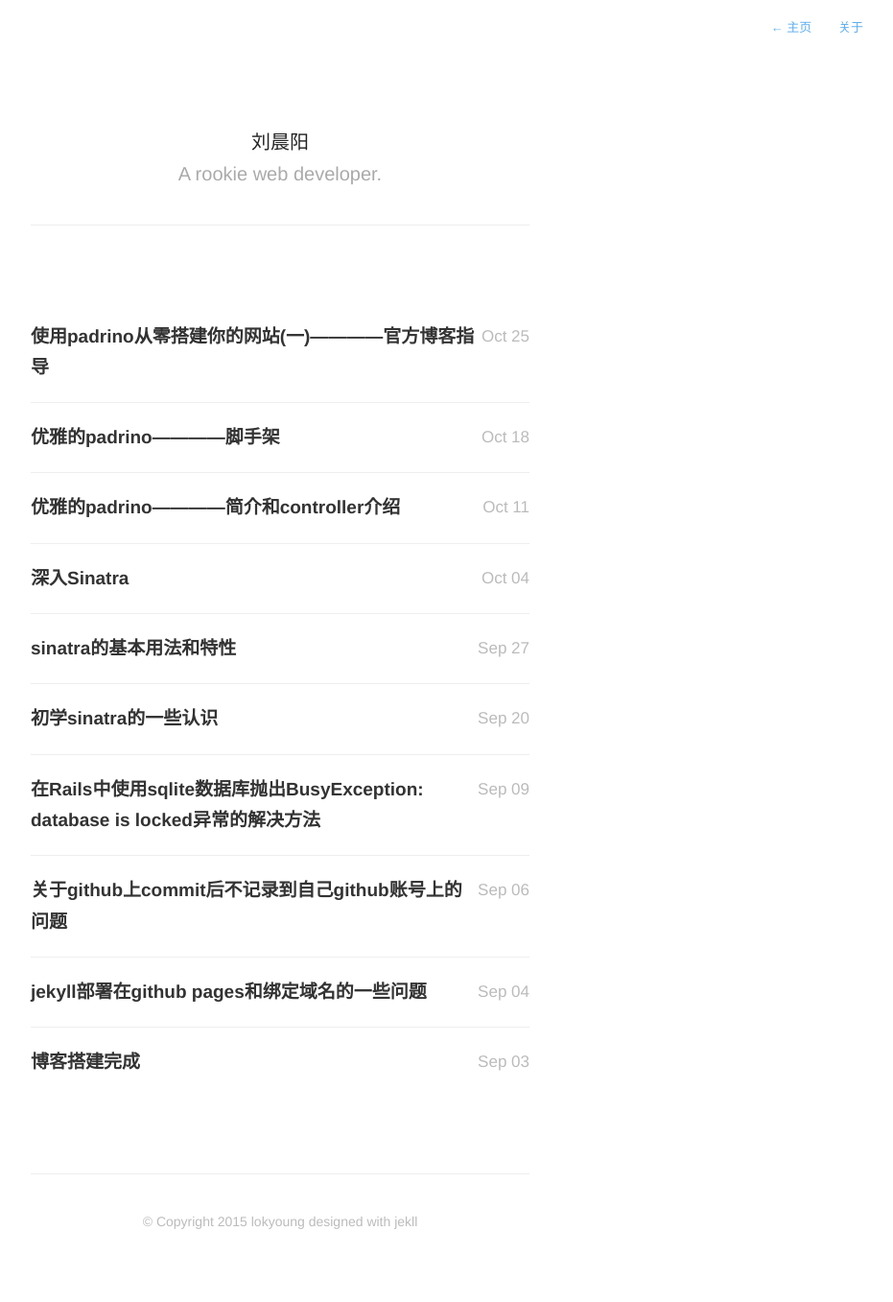
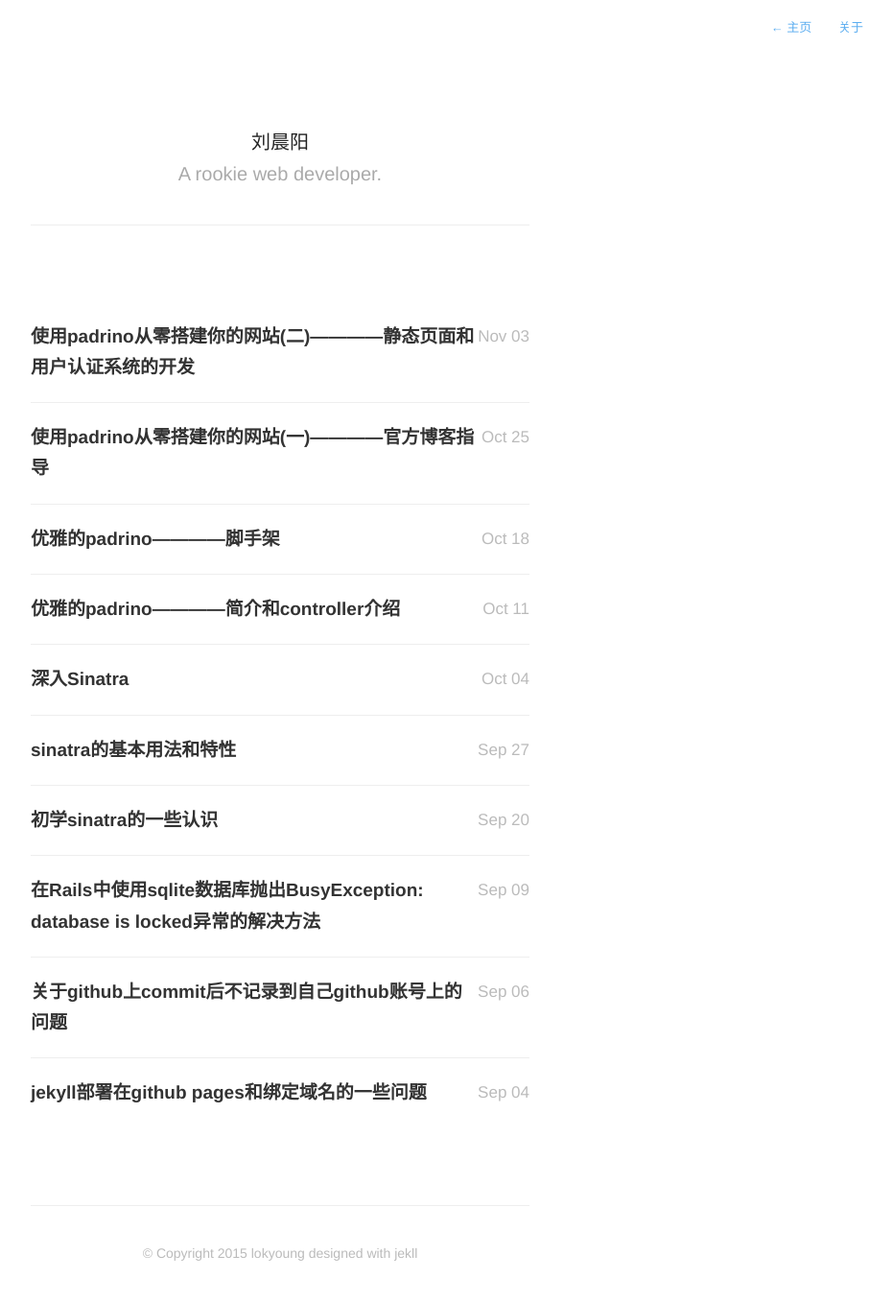
Before and after one commit to lokyoung/lcy_blog, a Jekyll site: the page built from index.html, in a window 1280 px wide. Shown: the whole page at 96% size, without its empty margins (348-1279 px from the left). Built offline with Jekyll 4.4.1, drawn with Linux system fonts in a browser that asks for light colours; Markdown is read by kramdown in place of the engine named in the settings; the list of posts is cut into pages by our own code; before the commit the page ends 1324 px from its top, so only the background shows below that; part of the change alters nothing that is shown.

Commit message:
padrino07

```diff
--- a/_posts/2015-09-03-my-blog-setup.markdown
+++ /dev/null
@@ -1,10 +0,0 @@
----
-title: "博客搭建完成"
-date: 2015-09-03 21:54:51
----
-
-经过几天的纠结和尝试，原本准备用Rails跑在vps上，但是考虑墙和成本问题（好吧主要是没钱），还是决定用github pages。
-
-博客使用了jekyll的一个流行模版，个人觉得很简洁也很清新。
-
-本人目前还是大学在校生，喜欢编程，喜欢Ruby。本博客会记录我的程序生活中的各种感悟。也希望自己能好好坚持下去。
--- a/_posts/2015-10-25-padrino06.markdown
+++ b/_posts/2015-10-25-padrino06.markdown
@@ -186,3 +186,4 @@ end
     #footer
       Copyright (c) 2009-2015 Padrino
 </code></pre>
+这样我们的博客就完成了。我想，通过这样一次完整的教程，就可以开始自己的Sinatra/Padrino应用搭建了吧。那么就从这周开始，加油！
--- /dev/null
+++ b/_posts/2015-11-03-padrino07.markdown
@@ -0,0 +1,110 @@
+---
+title: 使用padrino从零搭建你的网站(二)————静态页面和用户认证系统的开发
+date: 2015-11-03
+---
+之前对padrino的学习仅仅停留在纸面上，要领悟padrino的优点还是得从实际项目出发。
+由于我的毕业设计题目是开发一个可以投入生产环境使用的课程网站，这是一个很好的切入点。
+我之前一直在跟随《Rails Tutorial》这本书学习开发我的网站，现在也可以用padrino的方式来开发。
+来发现为什么有了Rails这样优秀的web开发框架，但是很多地方类似padrino却依然是一个很棒的选择的原因。
+
+首先创建我的项目，这里我使用的模板引擎是erb，orm工具是activerecord，数据库为sqlite
+<pre><code>$ padrino g project web_safe -c sass -d activerecord -a sqlite -e erb -b
+</code></pre>
+
+这里页面样式参考了《Rails Tuturial》，分为头部，页面主体和底部。
+如果之前有Ruby on Rails使用经验的朋友可能会不太适应padrino的css配置。在Rails 4.0以上中使用的是assets pipeline对css文件进行处理。
+而在padrino中，你需要在app/stylesheets目录下定义你所需要的css文件。
+项目运行时会自动在public/stylesheets文件夹下生成“翻译”之后的css文件，而在视图中使用的，也是public/stylesheets目录下的css文件。
+同时，项目的前端工具使用bootstrap。在Gemfile加上一行
+<pre><code>gem 'bootstrap-sass'
+</code></pre>
+项目运行时也会在public/stylesheets的application.css文件中自动生成bootstrap的内容。
+
+在application.html.erb页面的设计中，我尝试使用render对页面进行渲染，但是抛出了无限循环的异常，这里应当使用渲染局部视图的方法parical。
+<pre><code># app/views/layouts/application.html.erb
+<!DOCTYPE html>
+<html>
+  <head>
+    <title></title>
+<!---引用application.css-->
+    <%= stylesheet_link_tag    'application', media: 'all', 'data-turbolinks-track' => true %>
+<!--引用application.js-->
+    <%= javascript_include_tag 'application', 'data-turbolinks-track' => true %>
+<!--避免跨站请求(CSRF)伪造攻击-->
+    <%= csrf_meta_tags %>
+    <!--[if lt IE 9]> <script src="//cdnjs.cloudflare.com/ajax/libs/html5shiv/r29/html5.min.js"> </script> <![endif]-->
+  </head>
+  <body>
+    <%= partial 'layouts/header' %>
+    <div class="container">
+      <%= yield %>
+      <%= partial 'layouts/footer' %>
+
+    </div>
+  </body>
+</html>
+</code></pre>
+
+###静态页面的配置
+由于静态页面没有对应模型，所以这里我可以不用生成model。直接生成控制器，我现在暂时只需要两个静态页面，首页和关于页面。
+<pre><code>$ padrino g controller static_pages home about
+</code></pre>
+由于home为主页，所以需要在控制器中为其配置为跟路由，about为关于页面，也配置相应路由。
+<pre><code>WebSafe::App.controllers :static_pages do
+  get :home, :map => '/' do
+    render 'home'
+  end
+  get :about, :map => '/about' do
+    render 'about'
+  end
+end
+</code></pre>
+这里提一下，如果不为home和about配置路由，那么这两个控制器的默认路径就是/static_pages/home和/static_pages/about。
+现在我们已经指定好了路由，那么怎么在页面中访问者两个路由呢。
+一种方式就是直接填写url。但是这毕竟不是a padirno way。
+所以我们使用erb内置的url_for方法，以home为例，方法第一个参数为控制器名称，第二个参数为对应控制器动作的名称。
+<pre><code><%= link_to "首页", url(:static_pages, :home) %>
+</code></pre>
+
+###用户认证系统开发
+首先，对于一个系统用户来说，首先需要一个用户模型。这里通过generator生成。
+<pre><code>$ padrino g model User name:string email:string
+</code></pre>
+同时也需要对于模型的控制器，我们需要最先做的是注册功能。所以这里我生成一个名为new的动作。
+<pre><code>$ padrino g controller Users new
+</code></pre>
+Ruby有知名的用户认证系统devise，不过这里我和《Rails Tutorial》中一样，去开发一个认证系统。
+这里需要使用到ActiveRecord中的has_secure_password方法。在models/user.rb中添加。
+<pre><code># models/user.rb
+class User < ActiveRecord::Base
+  has_secure_password
+end
+</code></pre>
+添加方法has_secure_password，会自动添加如下功能：
+数据库中password_digest属性存储密码加密后的哈希值。
+获得一对虚拟属性password和password_confirmation。
+获得authenticate方法，密码正确返回对应用户对象，否则返回false。
+has_secure_password唯一要求是数据库表中有一个名为password_digest的属性。
+所以接下来我们需要在数据中添加password_digest字段。
+<pre><code>$ padrino g migration add_password_digest_to_user
+
+class AddDigestIndexToUsers < ActiveRecord::Migration
+  def self.up
+    add_column :users, :password_digest, :string
+  end
+
+  def self.down
+  end
+end
+</code></pre>
+执行数据迁移之后便可对用户进行创建。接下来对用户模型进行一些简单的验证设置。
+<pre><code>class User < ActiveRecord::Base
+  validates :name, presence: true, length: { maximum: 20 }
+  VALID_EMAIL_FORMAT = /\A[\w+\-.]+@[a-z\d\-.]+\.[a-z]+\z/i
+  validates :email, presence: true, length: { maximum: 30 },
+                    format: { with: VALID_EMAIL_FORMAT },
+                    uniqueness: { case_sensitive: false }
+  validates :password, length: { minimum: 6 }, allow_blank: true
+  has_secure_password
+end
+</code></pre>
```
